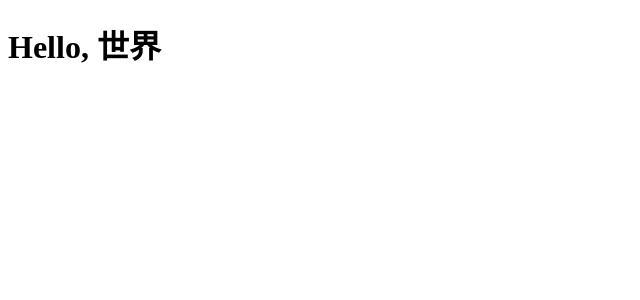
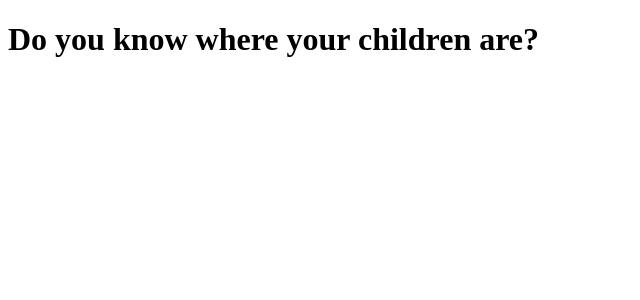
Before and after one commit to betternode/ngcli, an Angular app: page / in a window 1280 px wide. Shown: the top 300 px of the page, without its empty margins (0-640 px from the left). Built offline with nearby package versions, Linux system fonts and the light colour scheme.

Commit message:
change text yet again

```diff
--- a/src/app/app.component.ts
+++ b/src/app/app.component.ts
@@ -6,5 +6,5 @@ import { Component } from '@angular/core';
   styleUrls: ['./app.component.css']
 })
 export class AppComponent {
-  title = 'Hello, 世界';
+  title = 'Do you know where your children are?';
 }
```
